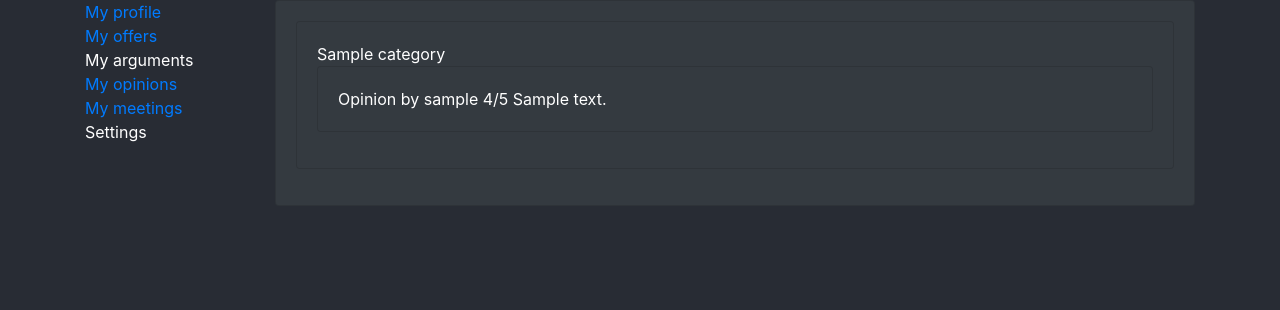
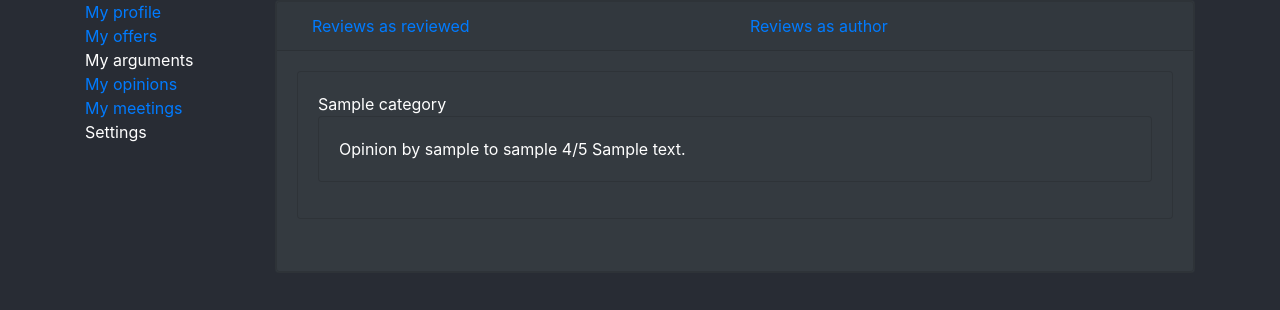
Before and after one commit to Rychh/TalentHub_v1, a Django app: page /myOpinions/ in a window 1280 px wide. Shown: the part 96-406 px from the top of the page. Run offline with Django 3.2, Linux system fonts and the light colour scheme; a user stored in the database is signed in; tables that the repository leaves empty hold one stand-in row (values such as "Sample post"); some libraries are stand-ins or nearby versions.

Commit message:
fixed adding opinion and added option of viewing all reviews related to user

```diff
--- a/talenthub/urls.py
+++ b/talenthub/urls.py
@@ -31,7 +31,7 @@ urlpatterns = [
     path("myMeetings/", views.myMeetings, name="myMeetings"),
     path("addOffer/", views.addOffer, name="addOffer"),
     path("addMeeting/<int:offer_id>", views.addMeeting, name="addMeeting"),
-    path("addOpinion/<reviewed>/<category>", views.addOpinion, name="addOpinion"),
+    path("addOpinion/<int:meeting_id>", views.addOpinion, name="addOpinion"),
     path("addArgument/", views.addArgument, name="addArgument"),
     path("myOpinions/", views.myOpinions, name="myOpinions"),
 ]
--- a/talenthub/views.py
+++ b/talenthub/views.py
@@ -96,13 +96,11 @@ def myMeetings(request):
                 email.send()
 
         elif request.POST.get("deleteMeeting", "") != "":
-            meeting = Meeting.objects.filter(pk=request.POST["deleteMeeting"]).first()
-            meeting.student.balance += meeting.agreed_price
-            meeting.student.save()
-            meeting.delete()
+            cancelMeeting(Meeting.objects.filter(pk=request.POST["deleteMeeting"]).first())
 
     currUser = get_user(request)
     now = timezone.now()
+    updateUserMeetings(currUser)
     studentHistory = Meeting.objects.filter(date__lt=now, student__user=currUser).order_by('status')
     teacherHistory = Meeting.objects.filter(date__lt=now, teacher__user=currUser).order_by('status')
     studentFuture = Meeting.objects.filter(date__gte=now, student__user=currUser).order_by('status')
@@ -161,12 +159,15 @@ def addMeeting(request, offer_id):
 
 
 @login_required
-def addOpinion(request, reviewed, category):
+def addOpinion(request, meeting_id):
     if request.method == 'POST':
+        meeting = Meeting.objects.filter(id=meeting_id).first()
+        meeting.status = MeetingStatus.objects.filter(name="reviewed").first()
+        meeting.save()
         form = ReviewForm(request.POST)
         author = Profile.objects.filter(user=get_user(request)).first()
-        rev = Profile.objects.filter(user__username=reviewed).first()
-        cat = Category.objects.filter(name=category).first()
+        rev = meeting.teacher
+        cat = meeting.offer.category
 
         if form.is_valid():
             review = Review(
@@ -194,8 +195,10 @@ def addArgument(request):
 @login_required
 def myOpinions(request):
     currUser = get_user(request)
-    reviews = Review.objects.filter(reviewed__user=currUser).order_by('category')
-    context = {'reviews': reviews}
+    reviewsAsReviewed = Review.objects.filter(reviewed__user=currUser).order_by('category')
+    reviewsAsAuthor= Review.objects.filter(author__user=currUser).order_by('category')
+
+    context = {'reviewsAsReviewed': reviewsAsReviewed, 'reviewsAsAuthor': reviewsAsAuthor}
     return render(request, 'myOpinions.html', context)
 
 
--- a/templates/addOpinion.html
+++ b/templates/addOpinion.html
@@ -1,6 +1,6 @@
 {% extends 'myAccount.html' %}
 {% block myProfileContent %}
-    <form  method="post">
+    <form method="post">
         {% csrf_token %}
         {{ form }}
         <input type="submit" value="Submit">
--- a/templates/myOpinions.html
+++ b/templates/myOpinions.html
@@ -1,8 +1,17 @@
 {% extends 'myAccount.html' %}
 {% block myProfileContent %}
-    <div class="card-body">
-        {% if reviews %}
-            {% regroup reviews by category as category_list %}
+    <div class="card bg-dark">
+        <div class="card-header">
+            <ul class="nav nav-pills">
+                <li class="col active"><a data-toggle="tab" href="#reviewsAsReviewed">Reviews as reviewed</a></li>
+                <li class="col"><a data-toggle="tab" href="#reviewsAsAuthor">Reviews as author</a></li>
+           </ul>
+        </div>
+        <div class="card-body mb-3">
+            <div class="tab-content">
+                <div id="reviewsAsReviewed" class="tab-pane active">
+                    {% if reviewsAsReviewed %}
+                        {% regroup reviewsAsReviewed by category as category_list %}
                         {% for category in category_list %}
                             <div class="card mb-3 bg-dark">
                                 <div class="card-body">
@@ -10,7 +19,7 @@
                                     {% for c in category.list %}
                                         <div class="card mb-3 bg-dark">
                                             <div class="card-body">
-                                    Opinion by {{ c.author }} {{ c.rating }}/5 {{ c.description }}
+                                                Opinion by {{ c.author }} to {{ c.reviewed }} {{ c.rating }}/5 {{ c.description }}
                                             </div>
                                         </div>
                                     {% endfor %}
@@ -21,4 +30,28 @@
                         <p>No opinions available</p>
                     {% endif%}
                 </div>
+                <div id="reviewsAsAuthor" class="tab-pane">
+                    {% if reviewsAsAuthor %}
+                        {% regroup reviewsAsAuthor by category as category_list %}
+                        {% for category in category_list %}
+                            <div class="card mb-3 bg-dark">
+                                <div class="card-body">
+                                    {{ category.grouper }}
+                                    {% for c in category.list %}
+                                        <div class="card mb-3 bg-dark">
+                                            <div class="card-body">
+                                                Opinion by {{ c.author }} to {{ c.reviewed }} {{ c.rating }}/5 {{ c.description }}
+                                            </div>
+                                        </div>
+                                    {% endfor %}
+                                </div>
+                            </div>
+                        {% endfor %}
+                    {% else %}
+                        <p>No opinions available</p>
+                    {% endif%}
+                </div>
+            </div>
+        </div>
+    </div>
 {% endblock %}
```
Also changed, not shown: templates/myMeetings.html (+12 -12 lines). Lines whose indentation alone changed are shown as unchanged.
